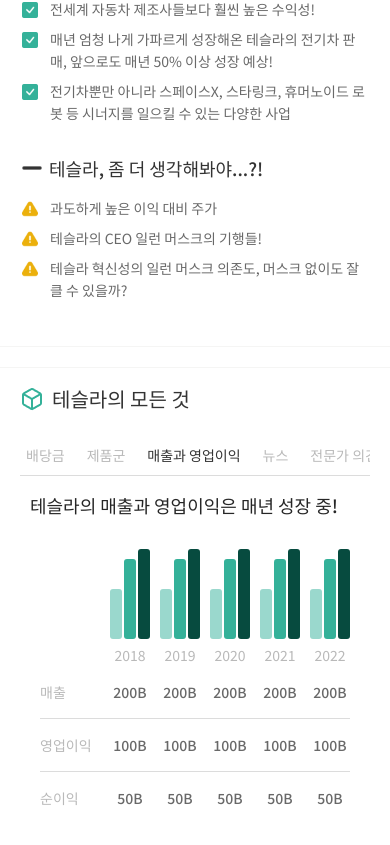
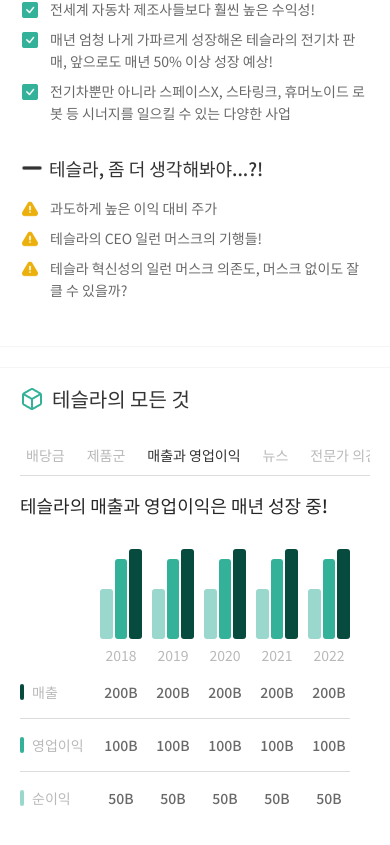
Before and after one commit to GBSIM/oruum_frontend, a React (Create React App) app: page /Stock in a window 390 px wide. Shown: the part 883-1728 px from the top of the page. Built offline with nearby package versions, Linux system fonts and the light colour scheme.

Commit message:
update income detail header design

```diff
--- a/src/components/library/ui/personalContents/PersonalTrading/PersonalTrading.js
+++ b/src/components/library/ui/personalContents/PersonalTrading/PersonalTrading.js
@@ -21,20 +21,22 @@ export default function PersonalTrading() {
                     <div style={{height:'10px'}}></div>
                     <div style={{display:'flex',flexDirection:'row',alignItems:'baseline',columnGap:'10px'}}>
                         <span style={{color:'#B9B9B9'}}>평균매수가</span>
-                        <h2 style={{color:'#333333',margin:'0'}}>$510.52</h2>
+                        <h3 style={{color:'#333333',margin:'0'}}>$510.52</h3>
                     </div>
                     <div style={{height:'5px'}}></div>
                     <div style={{display:'flex',flexDirection:'row',alignItems:'baseline',columnGap:'10px'}}>
                         <span style={{color:'#B9B9B9'}}>총 주식 수</span>
-                        <h2 style={{color:'#333333',margin:'0'}}>18주</h2>
+                        <h3 style={{color:'#333333',margin:'0'}}>18주</h3>
                     </div>
+                    <div style={{height:'5px'}}></div>
                     <div style={{display:'flex',flexDirection:'row',alignItems:'baseline',columnGap:'10px'}}>
                         <span style={{color:'#B9B9B9'}}>투자 수익</span>
-                        <h2 style={{color:'#34B199',margin:'0'}}>+$2162.15 (21.6%)</h2>
+                        <h3 style={{color:'#34B199',margin:'0'}}>+$2162.15 (21.6%)</h3>
                     </div>
+                    <div style={{height:'5px'}}></div>
                     <div style={{display:'flex',flexDirection:'row',alignItems:'baseline',columnGap:'10px'}}>
                         <span style={{color:'#B9B9B9'}}>투자 비중</span>
-                        <h2 style={{color:'#333333',margin:'0'}}>42.7%</h2>
+                        <h3 style={{color:'#333333',margin:'0'}}>42.7%</h3>
                     </div>
                 </div>
             </div>
--- a/src/components/library/ui/stock/StockIncome/StockIncome.css
+++ b/src/components/library/ui/stock/StockIncome/StockIncome.css
@@ -4,13 +4,12 @@
     grid-template-rows: 100x 1fr 1px 1fr 1px 1fr;
     column-gap: 20px;
     row-gap: 15px;
-    padding-left: 20px;
+    padding-left: 0px;
     padding-right: 20px;
 }
 
 .stock-income-title {
     margin: 0;
-    margin-left: 10px;
 }
 
 .unit-bar {
@@ -235,10 +234,12 @@
 
 @media (max-width: 600px) {
     .stock-income-container {
-        grid-template-columns: 60px 1fr 1fr 1fr 1fr 1fr;
+        grid-template-columns: 70px 1fr 1fr 1fr 1fr 1fr;
         column-gap: 10px;
     }
     .income-bar-header-bar {
-        display: none;
+        height: 16px;
+        width: 4px;
+        border-radius: 2px;
     }
 }
```
